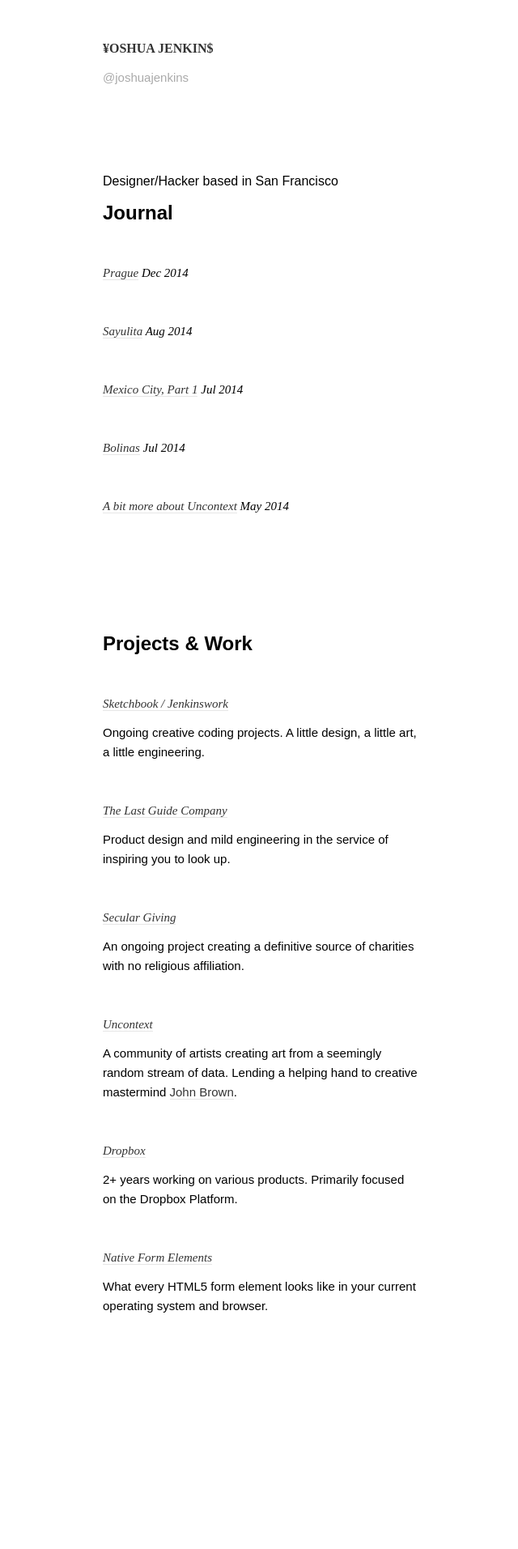
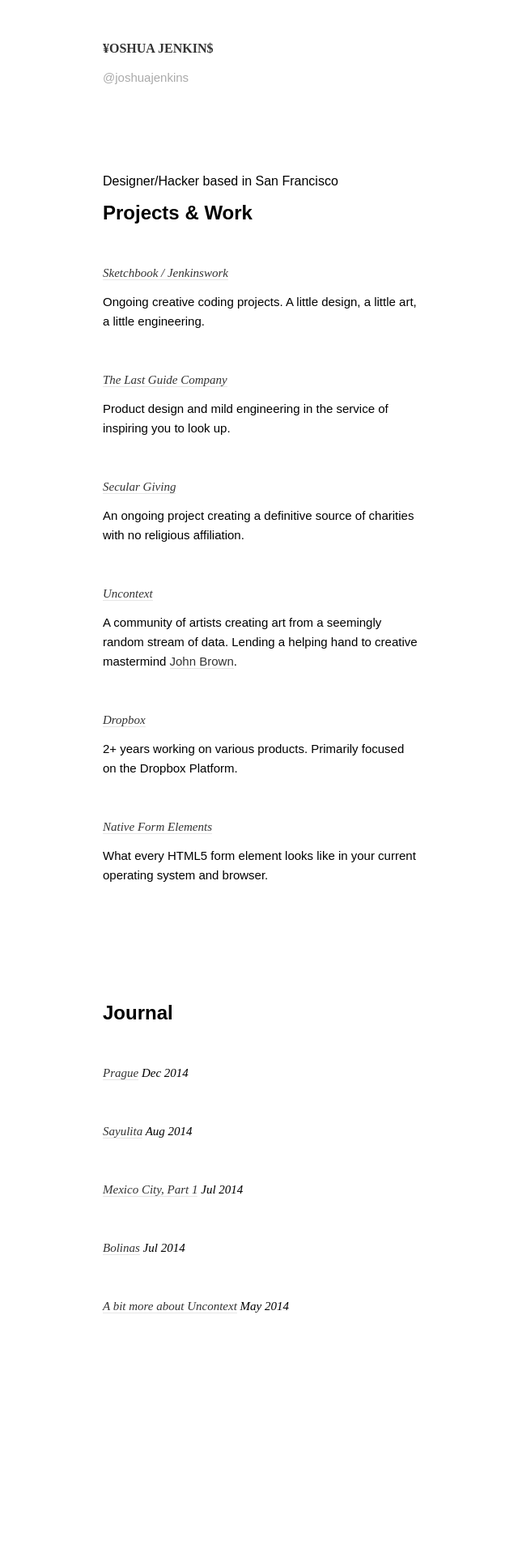
Before and after one commit to joshuajenkins/joshuajenkins.github.io, a Jekyll site: the page built from index.html, in a window 1280 px wide. Shown: the whole page at 81% size, without its empty margins (214-854 px from the left). Built offline with Jekyll 4.4.1, drawn with Linux system fonts in a browser that asks for light colours.

Commit message:
Reorder home page

```diff
--- a/index.html
+++ b/index.html
@@ -4,17 +4,6 @@ title:
 ---
 
 <p class="humanDescription">Designer/Hacker based in San Francisco</p>
-
-<h2 class="heading-2">Journal</h2>
-<ul class="list">
-{% for post in site.posts %}
-  <li class="listItem">
-    <p class="listItem-title"><a href="{{ post.permalink}}">{{ post.title }}</a> <span class="listItem-date">{{ post.date | date: "%b %Y" }}</span></p>
-  </li>
-{% endfor %}
-</ul>
-
-
 
 <h2 class="heading-2">Projects &amp; Work</h2>
 <ul class="list">
@@ -43,3 +32,12 @@ title:
     <p class="listItem-description">What every HTML5 form element looks like in your current operating system and browser.</p>
   </li>
 </ul>
+
+<h2 class="heading-2">Journal</h2>
+<ul class="list">
+{% for post in site.posts %}
+  <li class="listItem">
+    <p class="listItem-title"><a href="{{ post.permalink}}">{{ post.title }}</a> <span class="listItem-date">{{ post.date | date: "%b %Y" }}</span></p>
+  </li>
+{% endfor %}
+</ul>
```
